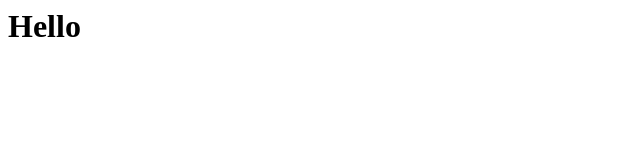
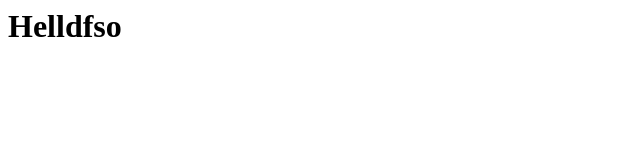
Before and after one commit to aditigaikwad21/react-demo, a plain HTML site: page index.html in a window 1280 px wide. Shown: the full height of the page, 0-640 px from the left. Drawn offline with Linux system fonts and the light colour scheme.

Commit message:
first commi

```diff
--- a/index.html
+++ b/index.html
@@ -1 +1 @@
-<h1>Hello</h1>
+<h1>Helldfso</h1>
```
